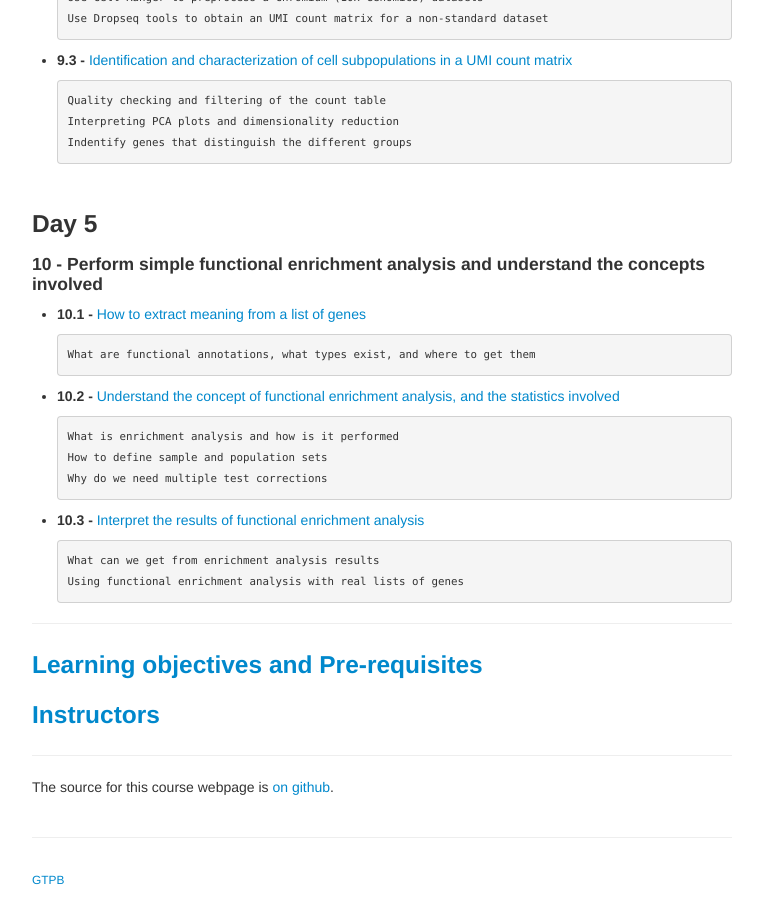
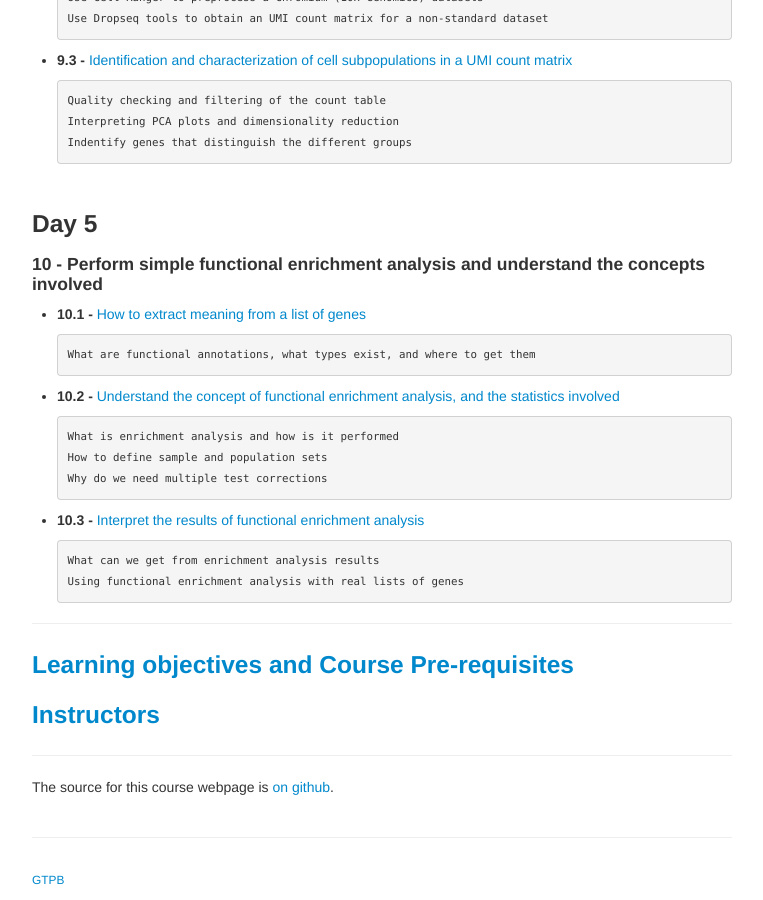
Before and after one commit to GTPB/ADER19F, a Jekyll site: the page built from index.md, in a window 1280 px wide and 900 px high, scrolled down 3657 px. Shown: the whole window, without its empty margins (258-1021 px from the left). Built offline with Jekyll 4.4.1, drawn with Linux system fonts in a browser that asks for light colours.

Commit message:
Update index.md

```diff
--- a/index.md
+++ b/index.md
@@ -166,7 +166,7 @@ Life Scientists who want to be able to use NGS data (RNAseq) to infer genes diff
 
 ---
 
-### [Learning objectives and Pre-requisites](pages/objectives_prerequesites.md)
+### [Learning objectives and Course Pre-requisites](pages/objectives_prerequesites.md)
 
 ### [Instructors](pages/instructors.md)
 
```
